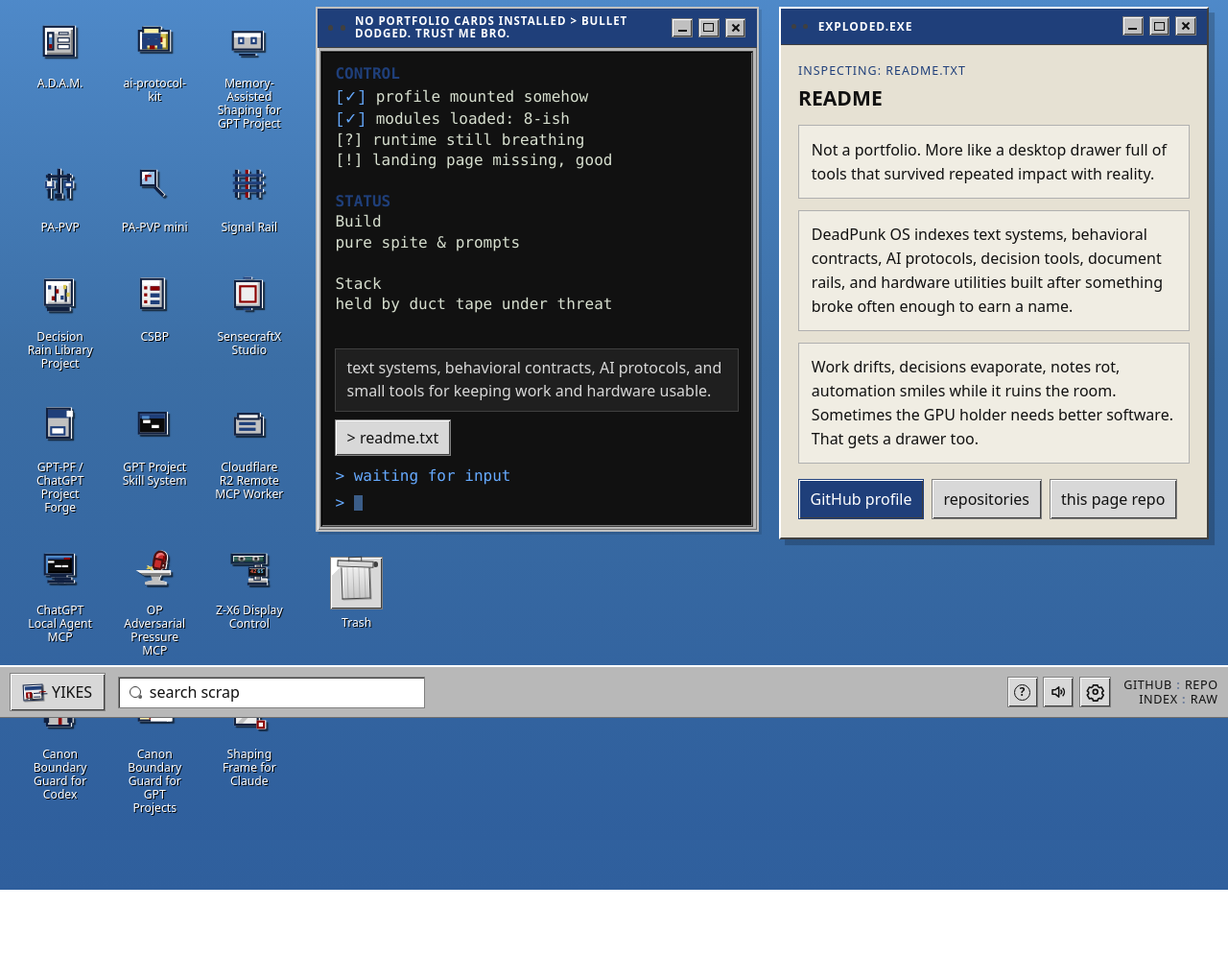
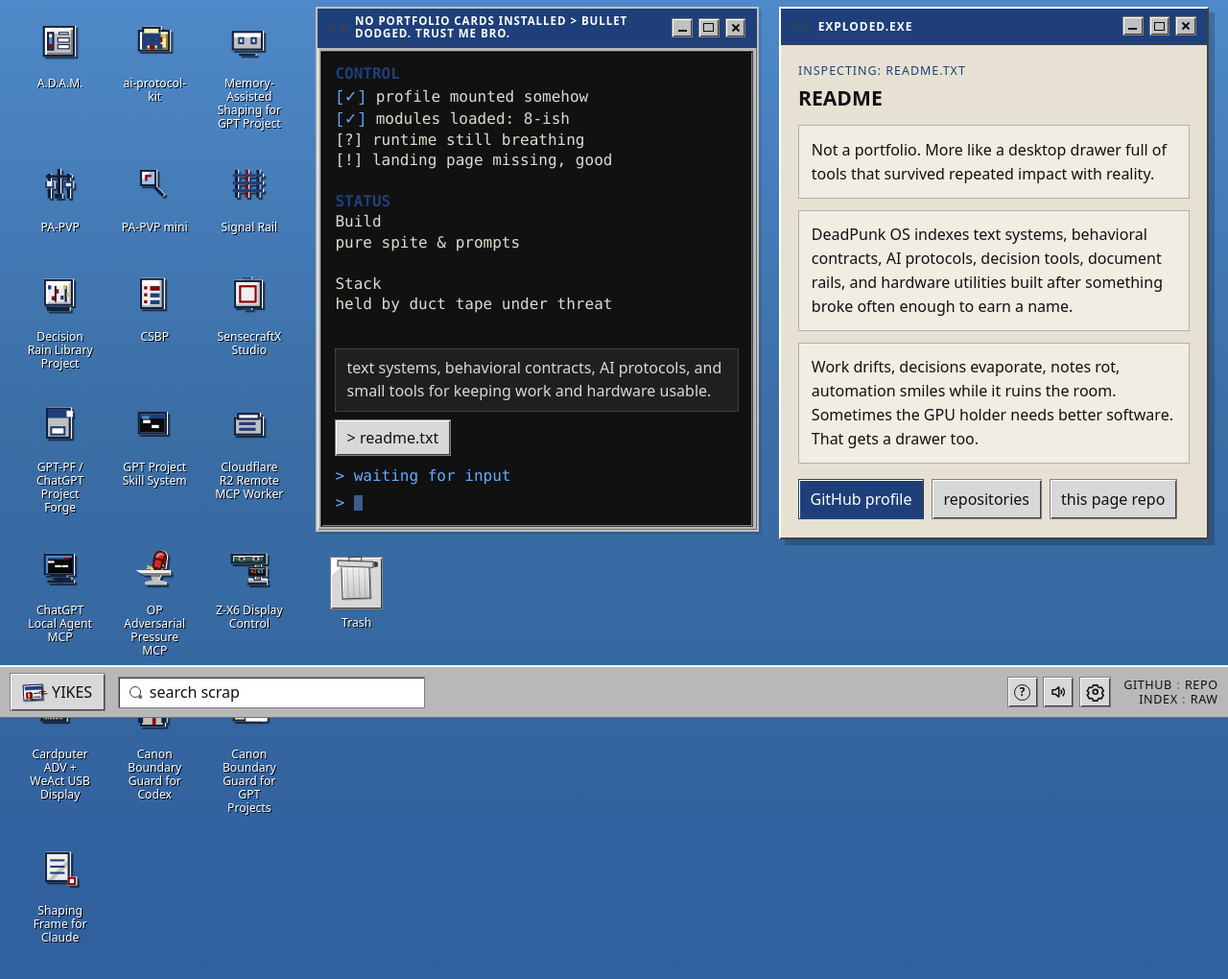
Before and after one commit to XxYouDeaDPunKxX/XxYouDeaDPunKxX, a website: page index.html in a window 1280 px wide. Shown: the part 52-1072 px from the top of the page at 96% size. Before the commit the page ends 979 px from the top, so only its background shows below. Drawn offline with Linux system fonts and the light colour scheme.

Commit message:
Add Cardputer ADV display project to DeadPunk OS

```diff
--- a/app.js
+++ b/app.js
@@ -43,7 +43,8 @@
     r2: "R2",
     rain: "DR",
     workstation: "LA",
-    zx6: "Z6"
+    zx6: "Z6",
+    cardputer: "CP"
   };
 
   const fallbackTerminalResponses = [
--- a/index.html
+++ b/index.html
@@ -15,7 +15,7 @@
   <link rel="icon" href="favicon.svg?v=20260508f" type="image/svg+xml">
   <link rel="alternate" type="text/plain" href="llms.txt" title="LLM-readable profile index">
   <link rel="alternate" type="application/json" href="raw-manifest.json" title="Raw project manifest">
-  <link rel="stylesheet" href="style.css?v=classic-028">
+  <link rel="stylesheet" href="style.css?v=classic-029">
   <noscript>
     <style>
       .boot-screen { display: none !important; }
@@ -208,6 +208,16 @@
         "position": 16,
         "item": {
           "@type": "SoftwareSourceCode",
+          "name": "Cardputer ADV + WeAct USB Display",
+          "description": "The Cardputer needs a USB host driver to put pixels on the WeAct panel.",
+          "codeRepository": "https://github.com/XxYouDeaDPunKxX/cardputer-adv-weact-usb-display"
+        }
+      },
+      {
+        "@type": "ListItem",
+        "position": 17,
+        "item": {
+          "@type": "SoftwareSourceCode",
           "name": "Canon Boundary Guard for Codex",
           "description": "Project evidence, chat context, agent-control instructions, working hypotheses, and model priors collapse into one authority soup.",
           "codeRepository": "https://github.com/XxYouDeaDPunKxX/canon-boundary-guard-codex"
@@ -215,7 +225,7 @@
       },
       {
         "@type": "ListItem",
-        "position": 17,
+        "position": 18,
         "item": {
           "@type": "SoftwareSourceCode",
           "name": "Canon Boundary Guard for GPT Projects",
@@ -225,7 +235,7 @@
       },
       {
         "@type": "ListItem",
-        "position": 18,
+        "position": 19,
         "item": {
           "@type": "SoftwareSourceCode",
           "name": "Shaping Frame for Claude",
@@ -448,7 +458,7 @@ weird ideas, real problem</pre>
     </section>
   </noscript>
 
-  <script src="projects.js?v=rebuild-008"></script>
-  <script src="app.js?v=classic-016"></script>
+  <script src="projects.js?v=rebuild-009"></script>
+  <script src="app.js?v=classic-017"></script>
 </body>
 </html>
--- a/projects.js
+++ b/projects.js
@@ -242,6 +242,22 @@ window.DEADPUNK_PROJECTS = [
     icon: "zx6"
   },
   {
+    id: "cardputer-adv-weact-usb-display",
+    schemaType: "SoftwareSourceCode",
+    module: "CARDPUTER.second_screen",
+    title: "Cardputer ADV + WeAct USB Display",
+    subtitle: "A second screen for a computer you can lose in a jacket.",
+    type: "Arduino library, demo and firmware",
+    category: "USB display control",
+    route: "you bought a USB screen the size of a postage stamp and now you have to give the damn thing a job",
+    job: "Drive the WeAct FS V1 over USB-C. Set brightness and rotation from the Cardputer keyboard, then tilt the Cardputer to move the animation.",
+    problem: "The Cardputer needs a USB host driver to put pixels on the WeAct panel.",
+    output: "A reusable C++ display library, a motion-reactive RGB565 demo, and a flashable 8 MiB firmware image.",
+    repo: "https://github.com/XxYouDeaDPunKxX/cardputer-adv-weact-usb-display",
+    note: "bring a USB-C data cable. the charging cable can sit this one out.",
+    icon: "cardputer"
+  },
+  {
     id: "canon-boundary-guard-codex",
     schemaType: "SoftwareSourceCode",
     module: "CANON_BOUNDARY.codex",
--- a/style.css
+++ b/style.css
@@ -989,6 +989,36 @@ button {
   color: #69ccff;
 }
 
+.icon-art-cardputer::before {
+  left: 0.02rem;
+  top: 0.76rem;
+  width: 1.55rem;
+  height: 0.98rem;
+  border: 2px solid var(--icon-dark);
+  background:
+    linear-gradient(#488d92, #183b54) 0.14rem 0.1rem / 0.6rem 0.26rem no-repeat,
+    repeating-linear-gradient(90deg, #a8a8a8 0 0.1rem, #303030 0.1rem 0.16rem) center 0.48rem / 1.1rem 0.25rem no-repeat,
+    #303030;
+  box-shadow: inset 1px 1px 0 #808080;
+}
+
+.icon-art-cardputer::after {
+  left: 1.66rem;
+  top: 0.92rem;
+  width: 0.72rem;
+  height: 0.46rem;
+  border: 2px solid var(--icon-dark);
+  background: linear-gradient(135deg, #356b96, #7cc7ac);
+}
+
+.icon-art-cardputer > span {
+  left: 1.53rem;
+  top: 1.09rem;
+  width: 0.16rem;
+  height: 0.12rem;
+  background: var(--icon-dark);
+}
+
 .icon-art-project-canon-boundary-guard-gpt-project::before {
   left: 0.18rem;
   top: 0.42rem;
```
Also changed, not shown: llms.txt (+12 -0 lines), raw-manifest.json (+17 -0 lines), README.md.
